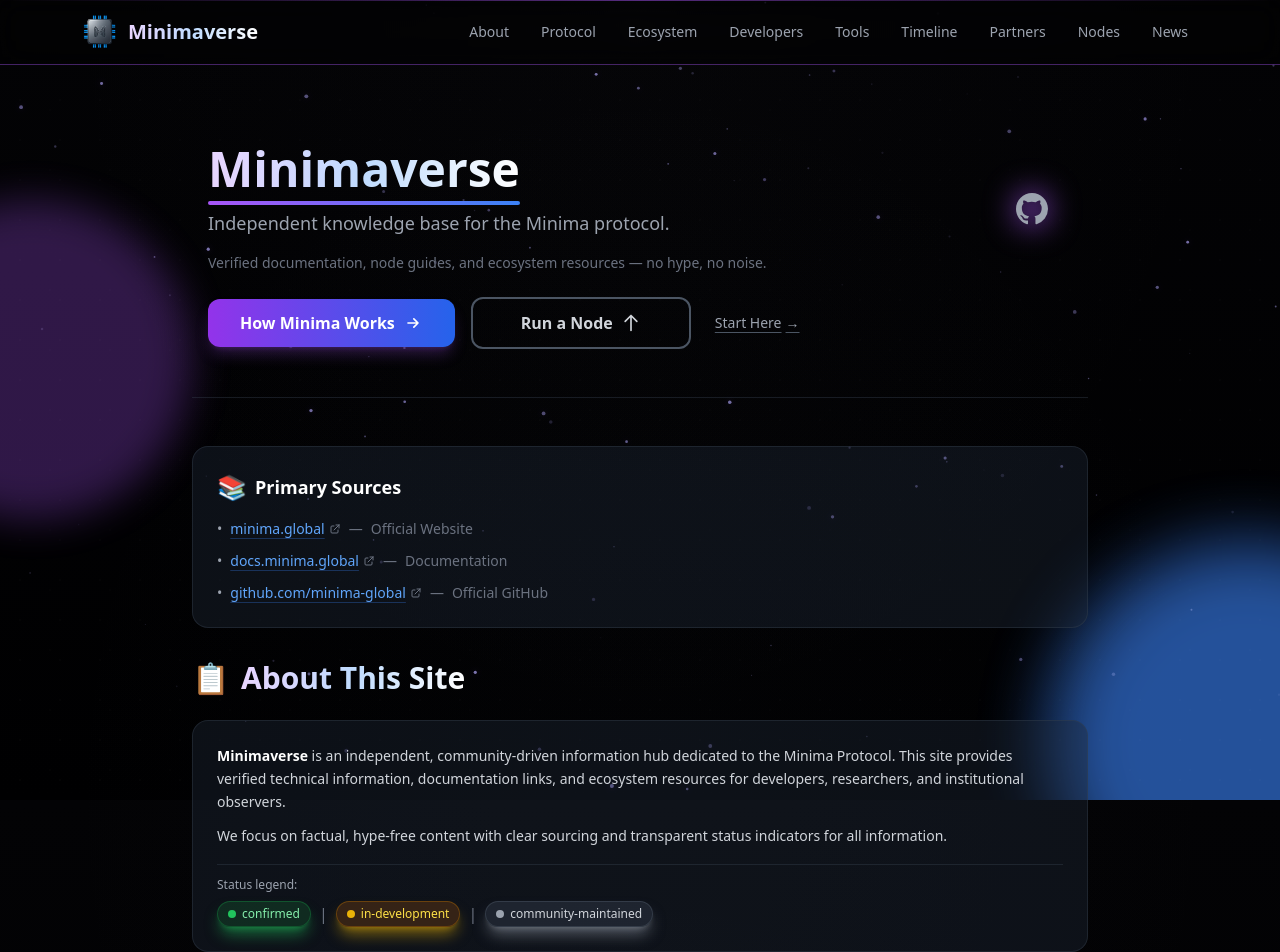
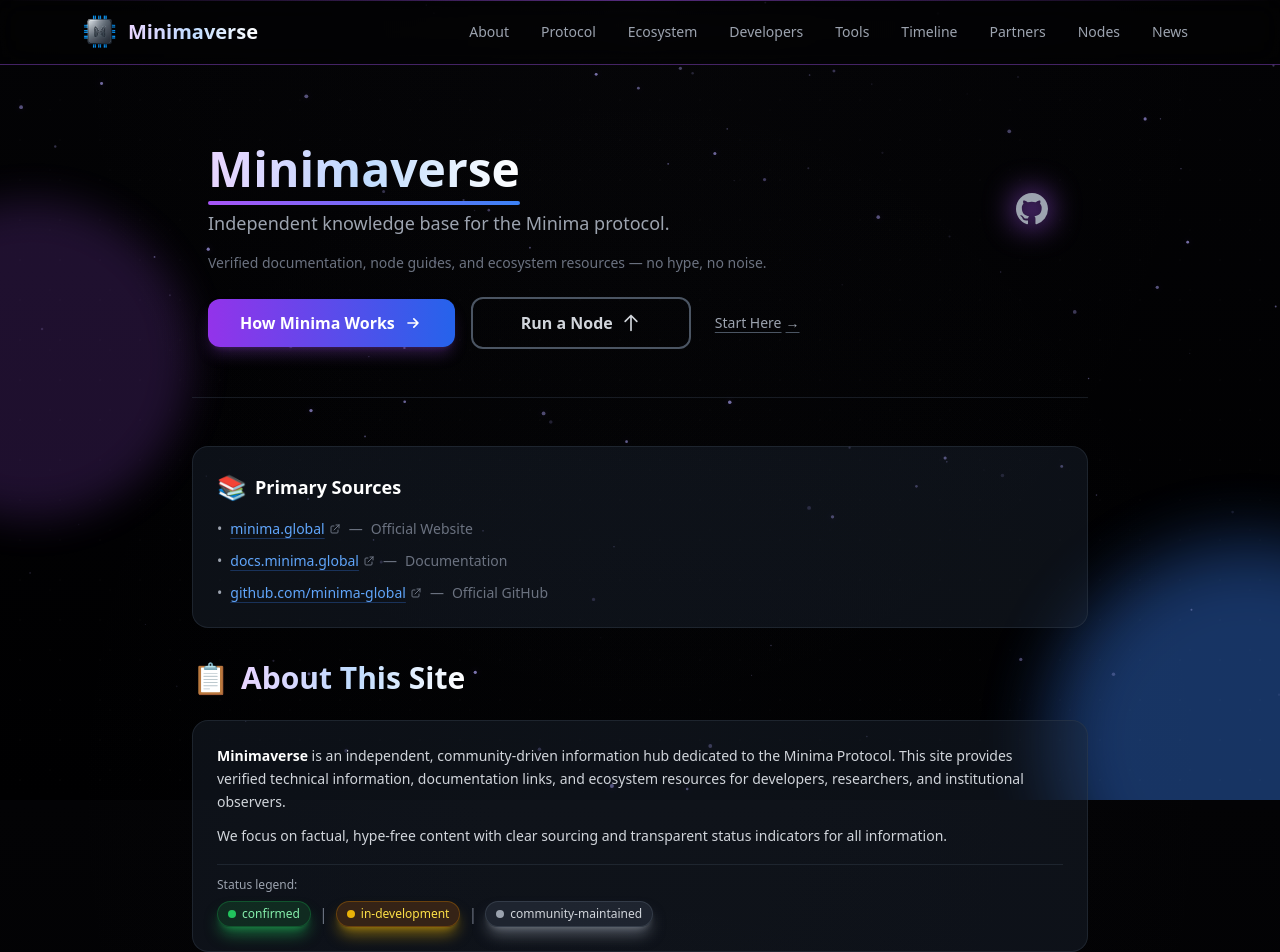
Before and after one commit to KuA1bo/minimaverse-site, a Next.js app: page / in a window 1280 px wide. Shown: the top 952 px of the page. Built offline with nearby package versions, Linux system fonts and the light colour scheme.

Commit message:
fix: reduce orb brightness by -15% on desktop

```diff
--- a/src/app/layout.tsx
+++ b/src/app/layout.tsx
@@ -33,7 +33,6 @@ const ExternalLink = ({
   </a>
 );
 
-// FIXED: Correct TypeScript syntax
 export const metadata: Metadata = {
   title: 'Minimaverse — Minima Ecosystem Hub',
   description: 'Unofficial, neutral information hub covering the Minima protocol, core components, development history, and publicly verifiable updates.',
@@ -51,24 +50,24 @@ export const viewport: Viewport = {
   colorScheme: 'dark',
 };
 
-// Background Orbs Component (Optimized Blur & Opacity)
+// Background Orbs Component (Desktop only: lg+, Brightness /45)
 const BackgroundOrbs = () => (
-  <div className="fixed inset-0 overflow-hidden pointer-events-none z-0 hidden sm:block">
-    {/* Orb 1 - Purple (top-left) - Blur adjusted for glassmorphism */}
+  <div className="fixed inset-0 overflow-hidden pointer-events-none z-0 hidden lg:block">
+    {/* Orb 1 - Purple (top-left) - Desktop only, Brightness /45 */}
     <div
-      className="orb-breathing absolute top-1/4 -left-48 sm:-left-32
-                 w-48 h-48 sm:w-80 sm:h-80
-                 bg-purple-500/50 sm:bg-purple-500/70
-                 blur-3xl
+      className="orb-breathing absolute top-1/4 -left-48 lg:-left-32
+                 w-48 h-48 lg:w-80 lg:h-80
+                 bg-purple-500/10 lg:bg-purple-500/45
+                 blur-xl lg:blur-2xl
                  rounded-full"
       aria-hidden="true"
     />
 
-    {/* Orb 2 - Blue (bottom-right) - Blur adjusted for glassmorphism */}
+    {/* Orb 2 - Blue (bottom-right) - Desktop only, Brightness /45 */}
     <div
       className="orb-breathing absolute top-3/4 -right-32
-                 sm:w-80 sm:h-80 sm:bg-blue-500/70 sm:blur-3xl
-                 w-56 h-56 bg-blue-500/50 blur-3xl
+                 lg:w-80 lg:h-80 lg:bg-blue-500/45 lg:blur-2xl
+                 w-56 h-56 bg-blue-500/10 blur-xl
                  rounded-full"
       aria-hidden="true"
     />
@@ -85,10 +84,10 @@ export default function RootLayout({
       <body className="flex flex-col min-h-screen text-gray-200 overflow-y-auto relative">
         <HtmlClassSync />
 
-        {/* Background Layer 1: Orbs (Desktop only) */}
+        {/* Background Layer 1: Orbs (Desktop only: lg+) */}
         <BackgroundOrbs />
 
-        {/* Background Layer 2: Particles & Light Beam */}
+        {/* Background Layer 2: Particles (All devices) */}
         <CinematicParticles />
 
         {/* Header */}
@@ -170,7 +169,7 @@ export default function RootLayout({
                 </ExternalLink>
               </p>
             </div>
-            {/* ✅ NEW: Footer signature */}
+            {/* Footer signature */}
             <p className="text-gray-600 text-[11px] mt-3 text-center sm:text-right opacity-80 hover:opacity-100 transition-opacity duration-300">
               Built with love for the Minima ecosystem 🫶
             </p>
```
